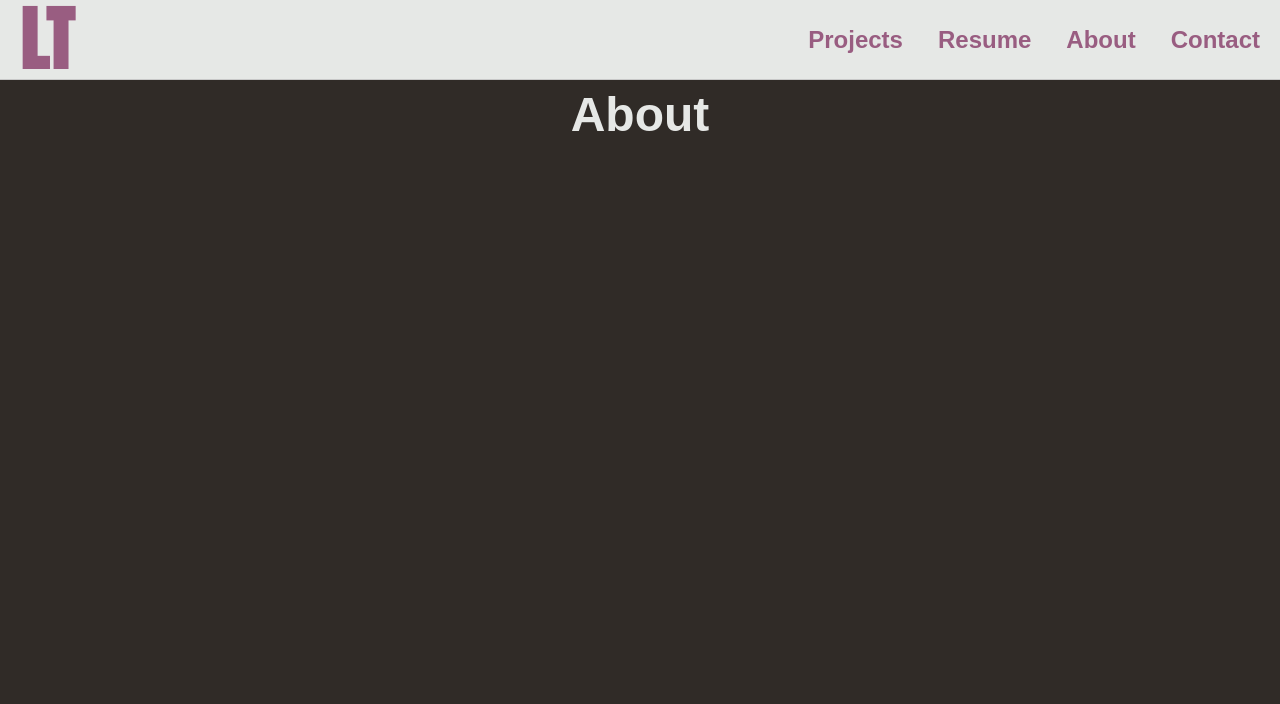
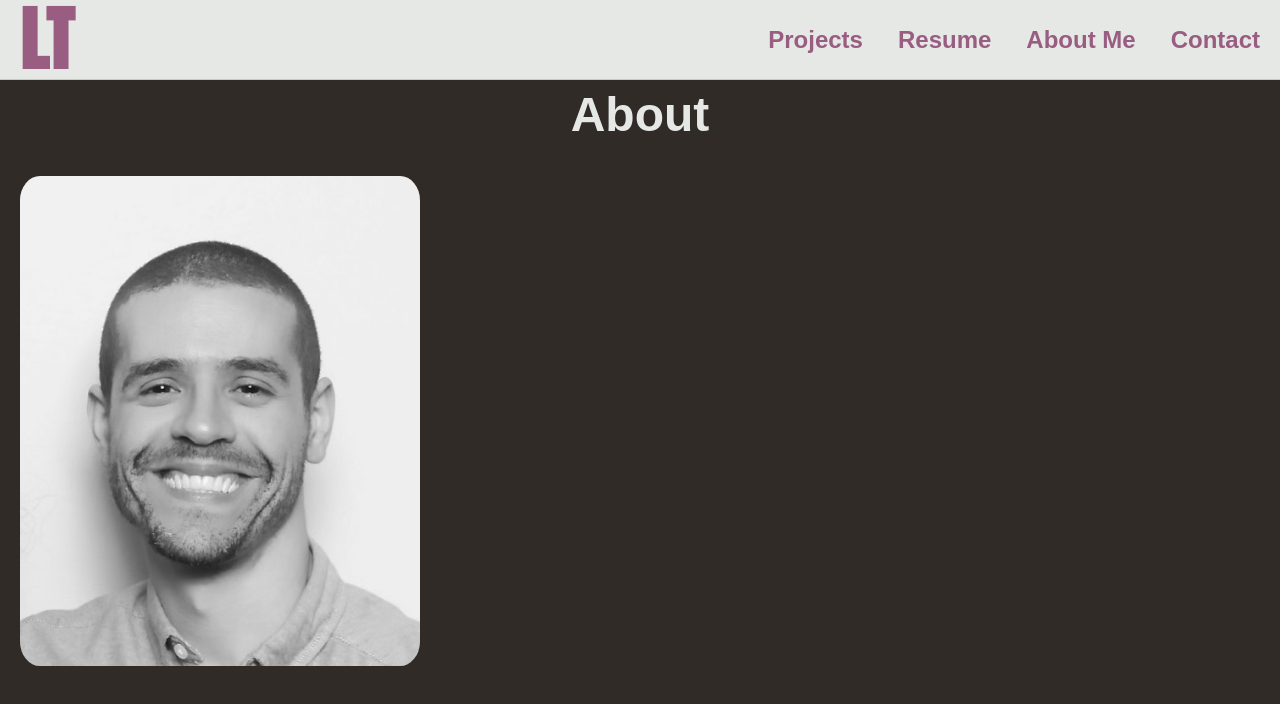
Before and after one commit to KnucklesLT/Luigis-Portfolio, a React (Create React App) app: page /about in a window 1280 px wide. Shown: the top 704 px of the page. Built offline with nearby package versions, Linux system fonts and the light colour scheme.

Commit message:
edit about page

```diff
--- a/src/components/Navbar/Navbar.jsx
+++ b/src/components/Navbar/Navbar.jsx
@@ -19,7 +19,7 @@ const Navbar = () => {
         </li>
         <li>
           <NavLink to='about'>
-            About
+            About Me
           </NavLink>
         </li>
         <li>
--- a/src/pages/About/About.jsx
+++ b/src/pages/About/About.jsx
@@ -1,6 +1,12 @@
+import myPhoto from '../../assets/branding/me.jpg'
+import styles from './About.module.css'
+
 const About = () => {
   return (
-    <h1>About</h1>
+    <>
+      <h1>About</h1>
+      <img className={styles.image} src={myPhoto} alt="Luigi" />
+    </>
   );
 }
 
--- /dev/null
+++ b/src/pages/About/About.module.css
@@ -0,0 +1,5 @@
+.image{
+  width: 400px;
+  border-radius: 5%;
+  margin: 20px;
+}
```
Also changed, not shown: src/assets/branding/me.jpg (added).
